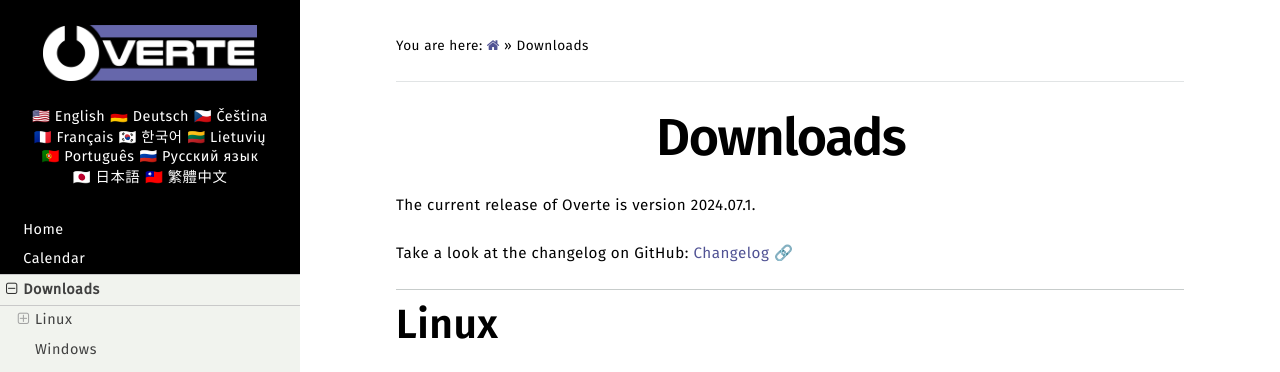
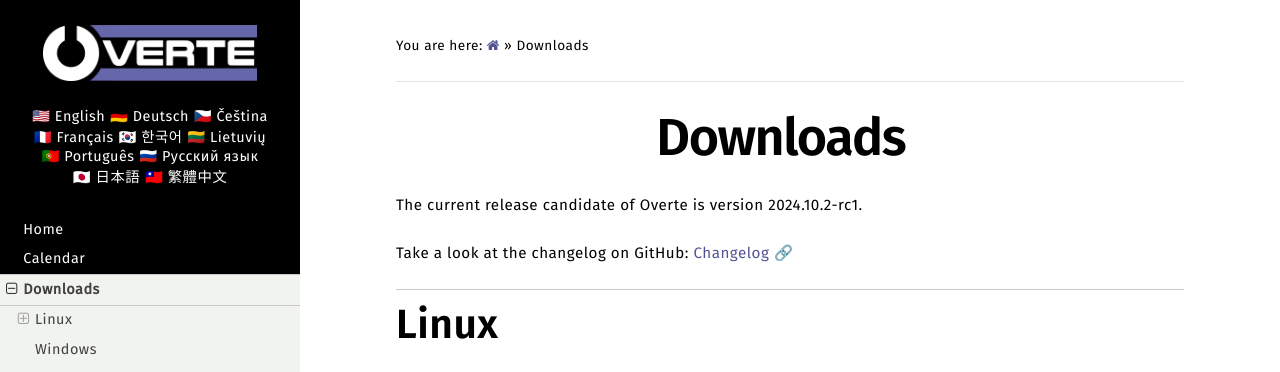
Before and after one commit to overte-org/overte-website-sphinx, a Sphinx documentation site: the page built from source/downloads.rst, in a window 1280 px wide and 900 px high. Shown: the top 372 px of the window. Built offline with Sphinx 7.4.7 and the Read the Docs theme 3.1.0, drawn with Linux system fonts in a browser that asks for light colours; some of the changed lines change nothing that is shown.

Commit message:
Update downloads.rst

```diff
--- a/source/downloads.rst
+++ b/source/downloads.rst
@@ -4,7 +4,7 @@
 Downloads
 #########
 
-The current release of Overte is version 2024.07.1.
+The current release candidate of Overte is version 2024.10.2-rc1.
 
 Take a look at the changelog on GitHub: `Changelog 🔗 <https://github.com/overte-org/overte/blob/master/CHANGELOG.md>`_
 
@@ -17,7 +17,7 @@
 Interface
 *********
 
-.. button-link:: https://public.overte.org/build/overte/release/2024.07.1/Overte-2024.07.1-x86_64.AppImage
+.. button-link:: https://overte-public.fra1.digitaloceanspaces.com/build/overte/release-candidate/2024.10.2-rc1/Overte-2024.10.2-rc1-x86_64.AppImage
     :shadow:
     :color: primary
 
@@ -33,7 +33,7 @@
 Domain Server
 *************
 
-Select the appropriate package for your distribution and architecture from `public.overte.org 🔗 <https://public.overte.org/index.html#build/overte/release/2024.07.1/>`_.
+Select the appropriate package for your distribution and architecture from `public.overte.org 🔗 <https://public.overte.org/index.html#build/overte/release-candidate/2024.10.2-rc1/>`_.
 
 There are also Docker images available on `hub.docker.com 🔗 <https://hub.docker.com/repository/docker/overte/overte-server/>`_. These images are still new, so please report any issues you run into on our `GitHub issue tracker 🔗 <https://github.com/overte-org/overte/issues>`_.
 
@@ -46,7 +46,7 @@
 Select a custom install and tick “Overte Server” during the installation process if you want to run a Domain Server.
 You can always rerun the installer later to install the server software afterwards.
 
-.. button-link:: https://public.overte.org/build/overte/release/2024.07.1/Overte-2024.07.1.exe
+.. button-link:: https://overte-public.fra1.digitaloceanspaces.com/build/overte/release-candidate/2024.10.2-rc1/Overte-2024.10.2-rc1.exe
     :shadow:
     :color: primary
 
```
